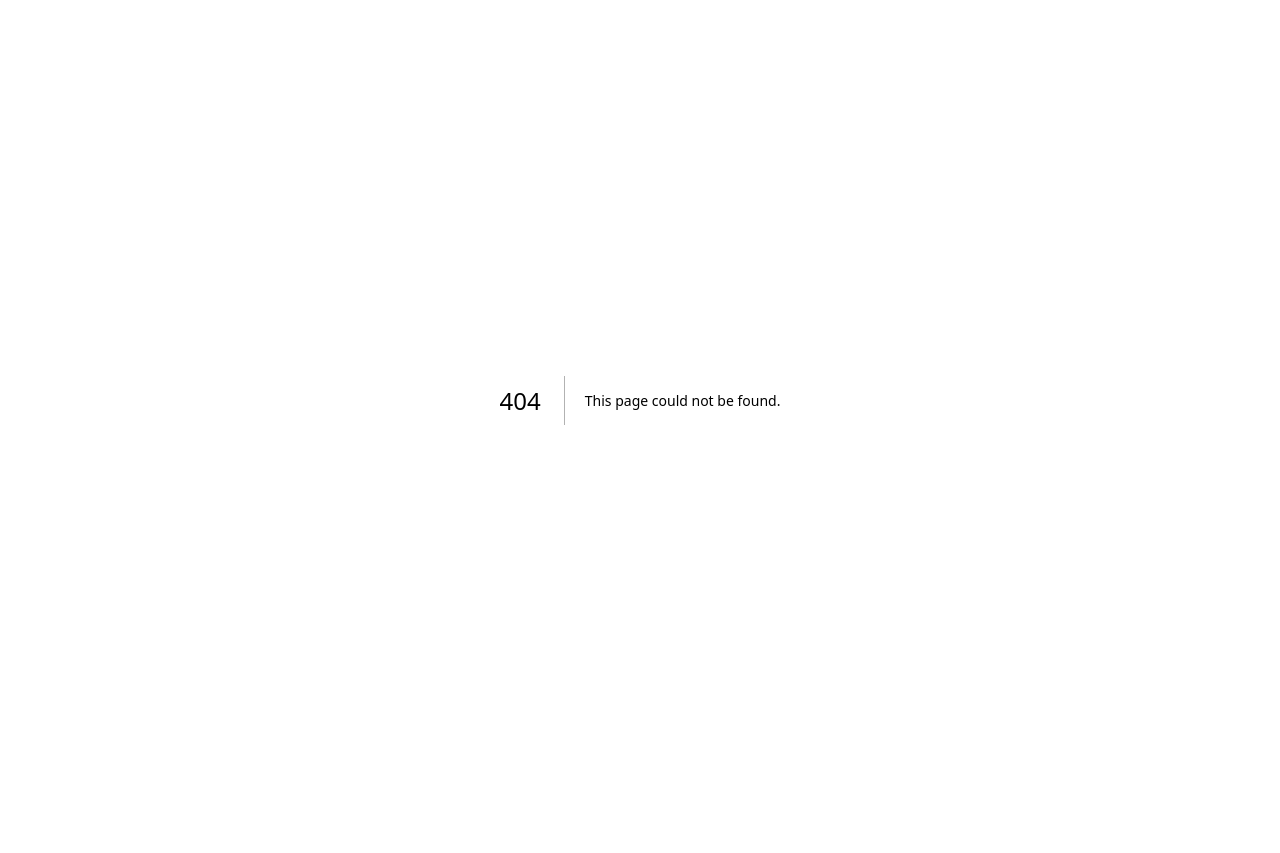
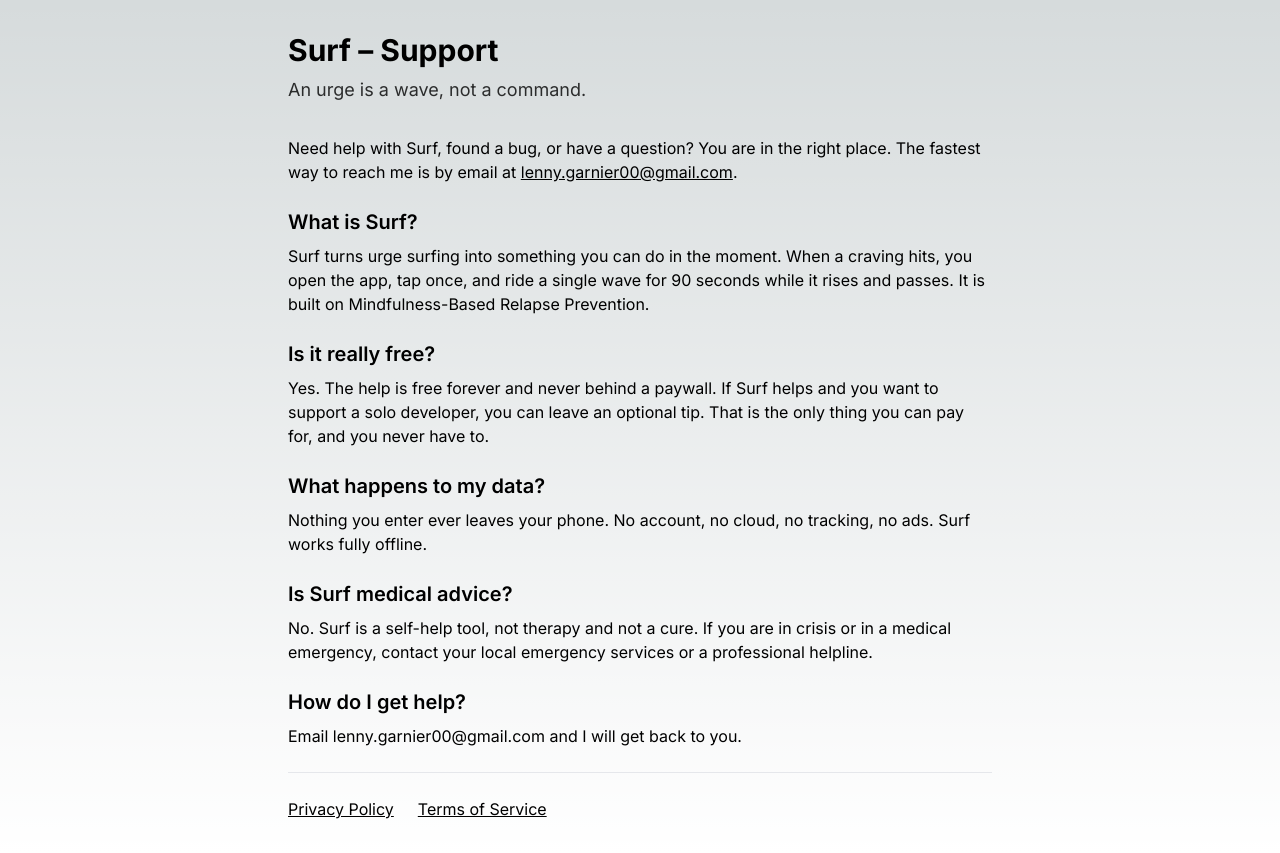
Before and after one commit to GarnierLenny/Portfolio, a Next.js app: page /apps/surf in a window 1280 px wide. Before the commit this address had no page. Before the commit the page ends 800 px from the top, so only its background shows below. Built offline with nearby package versions, Linux system fonts and the light colour scheme.

Commit message:
surf assistance url

```diff
--- /dev/null
+++ b/src/app/apps/surf/page.tsx
@@ -0,0 +1,65 @@
+import Link from "next/link";
+
+export const metadata = {
+  title: "Surf – Support",
+  description: "Help and contact for the Surf app: urge surfing in 90 seconds.",
+};
+
+const faqs: Array<{ q: string; a: string }> = [
+  {
+    q: "What is Surf?",
+    a: "Surf turns urge surfing into something you can do in the moment. When a craving hits, you open the app, tap once, and ride a single wave for 90 seconds while it rises and passes. It is built on Mindfulness-Based Relapse Prevention.",
+  },
+  {
+    q: "Is it really free?",
+    a: "Yes. The help is free forever and never behind a paywall. If Surf helps and you want to support a solo developer, you can leave an optional tip. That is the only thing you can pay for, and you never have to.",
+  },
+  {
+    q: "What happens to my data?",
+    a: "Nothing you enter ever leaves your phone. No account, no cloud, no tracking, no ads. Surf works fully offline.",
+  },
+  {
+    q: "Is Surf medical advice?",
+    a: "No. Surf is a self-help tool, not therapy and not a cure. If you are in crisis or in a medical emergency, contact your local emergency services or a professional helpline.",
+  },
+  {
+    q: "How do I get help?",
+    a: "Email lenny.garnier00@gmail.com and I will get back to you.",
+  },
+];
+
+export default function SurfSupportPage() {
+  return (
+    <main className="max-w-3xl mx-auto p-8">
+      <h1 className="text-3xl font-bold mb-2">Surf – Support</h1>
+      <p className="mb-8 text-lg opacity-80">An urge is a wave, not a command.</p>
+
+      <section className="space-y-6">
+        <p>
+          Need help with Surf, found a bug, or have a question? You are in the
+          right place. The fastest way to reach me is by email at{" "}
+          <a className="underline" href="mailto:lenny.garnier00@gmail.com">
+            lenny.garnier00@gmail.com
+          </a>
+          .
+        </p>
+
+        {faqs.map((faq, index) => (
+          <div className="space-y-2" key={index}>
+            <h2 className="text-xl font-semibold mt-6">{faq.q}</h2>
+            <p>{faq.a}</p>
+          </div>
+        ))}
+
+        <div className="pt-6 border-t mt-8 flex gap-6">
+          <Link className="underline" href="/apps/surf/privacy">
+            Privacy Policy
+          </Link>
+          <Link className="underline" href="/apps/surf/terms">
+            Terms of Service
+          </Link>
+        </div>
+      </section>
+    </main>
+  );
+}
```
